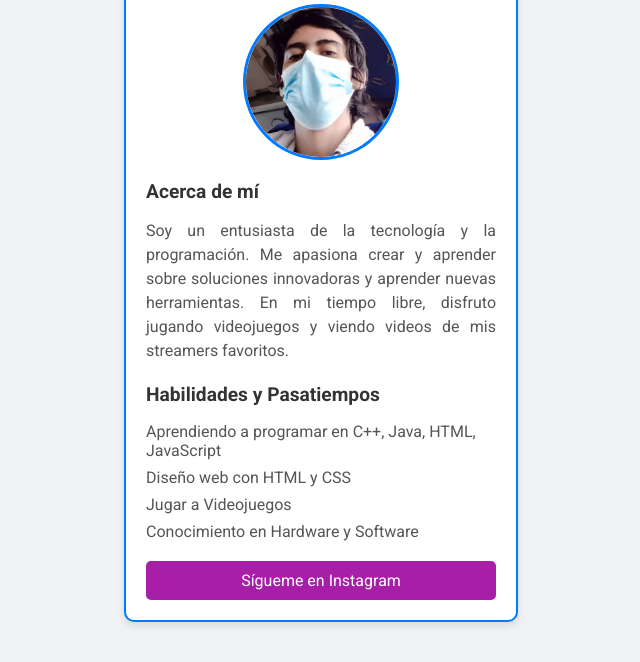
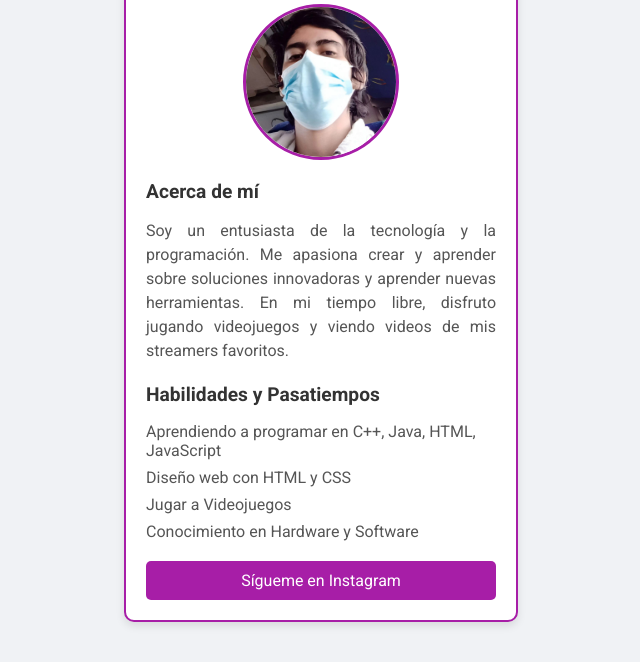
Before and after one commit to MiguelS2203/TAREA-4, a plain HTML site: page index.html in a window 1280 px wide. Shown: the part 138-800 px from the top of the page, without its empty margins (319-959 px from the left). Drawn offline with Linux system fonts and the light colour scheme.

Commit message:
Update styles.css

```diff
--- a/styles.css
+++ b/styles.css
@@ -12,7 +12,7 @@ body {
 /* Selector de clase */
 .card {
   background-color: #ffffff;
-  border: 2px solid #007bff;
+  border: 2px solid #a71ea7;
   border-radius: 10px;
   width: 350px;
   padding: 20px;
@@ -32,7 +32,7 @@ body {
   display: block;
   margin: 0 auto;
   border-radius: 50%;
-  border: 3px solid #007bff;
+  border: 3px solid #a71ea7;
   width: 150px;
   height: 150px;
 }
```
